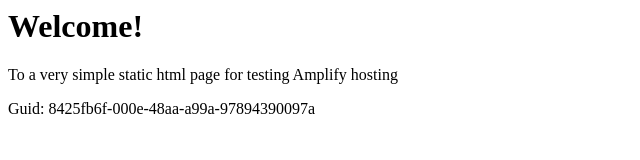
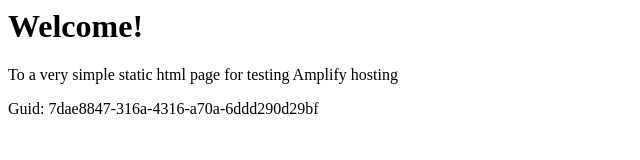
Before and after one commit to aws-aemilia-fra/Github-PR-Commit-Integration-Test-DoNotTouch-GithubWebhookPreviewCanaryTest-v1-preprod-eu-central-1, a website: page src/index.html in a window 1280 px wide. Shown: the full height of the page, 0-640 px from the left. Drawn offline with Linux system fonts and the light colour scheme.

Commit message:
commit from integ tests

```diff
--- a/src/index.html
+++ b/src/index.html
@@ -12,6 +12,6 @@
 <body>
     <h1>Welcome!</h1>
     <p>To a very simple static html page for testing Amplify hosting</p>
-    <p>Guid: 8425fb6f-000e-48aa-a99a-97894390097a</p></body>
+    <p>Guid: 7dae8847-316a-4316-a70a-6ddd290d29bf</p></body>
 
 </html>
```
